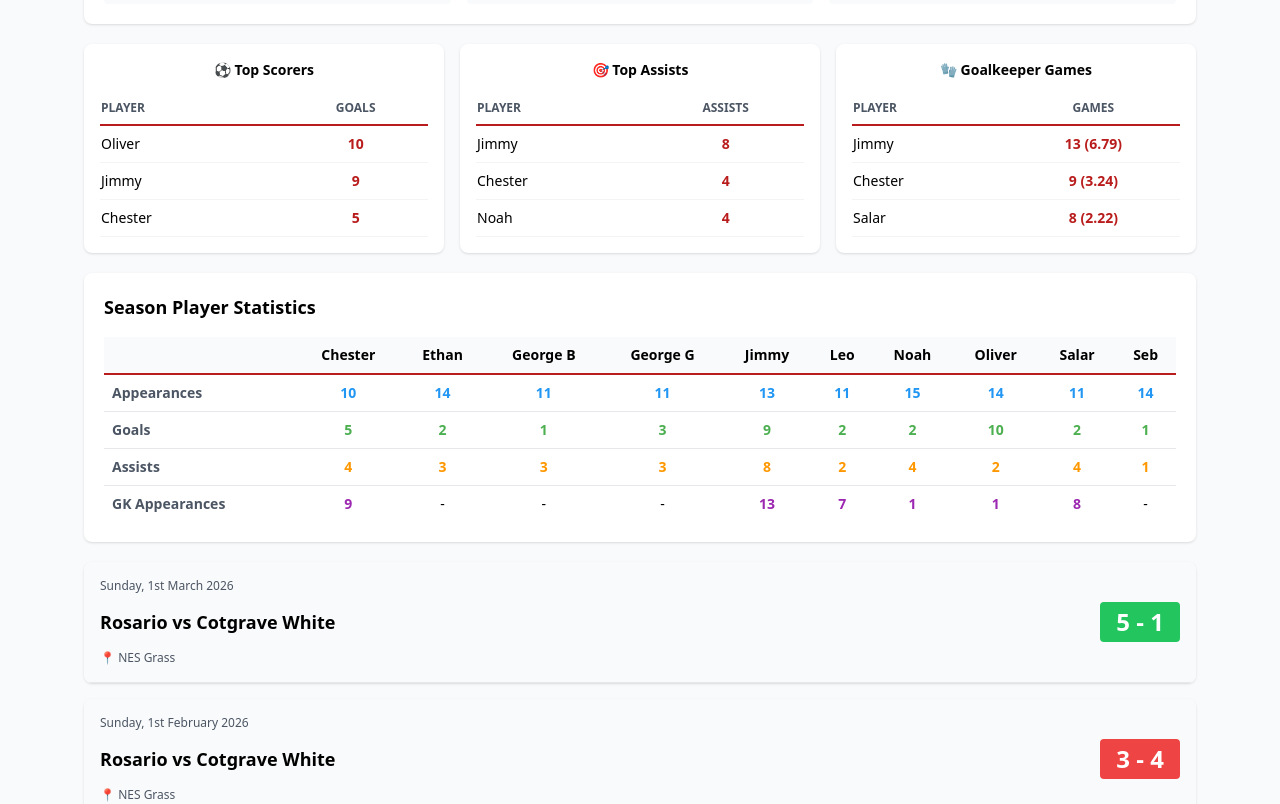
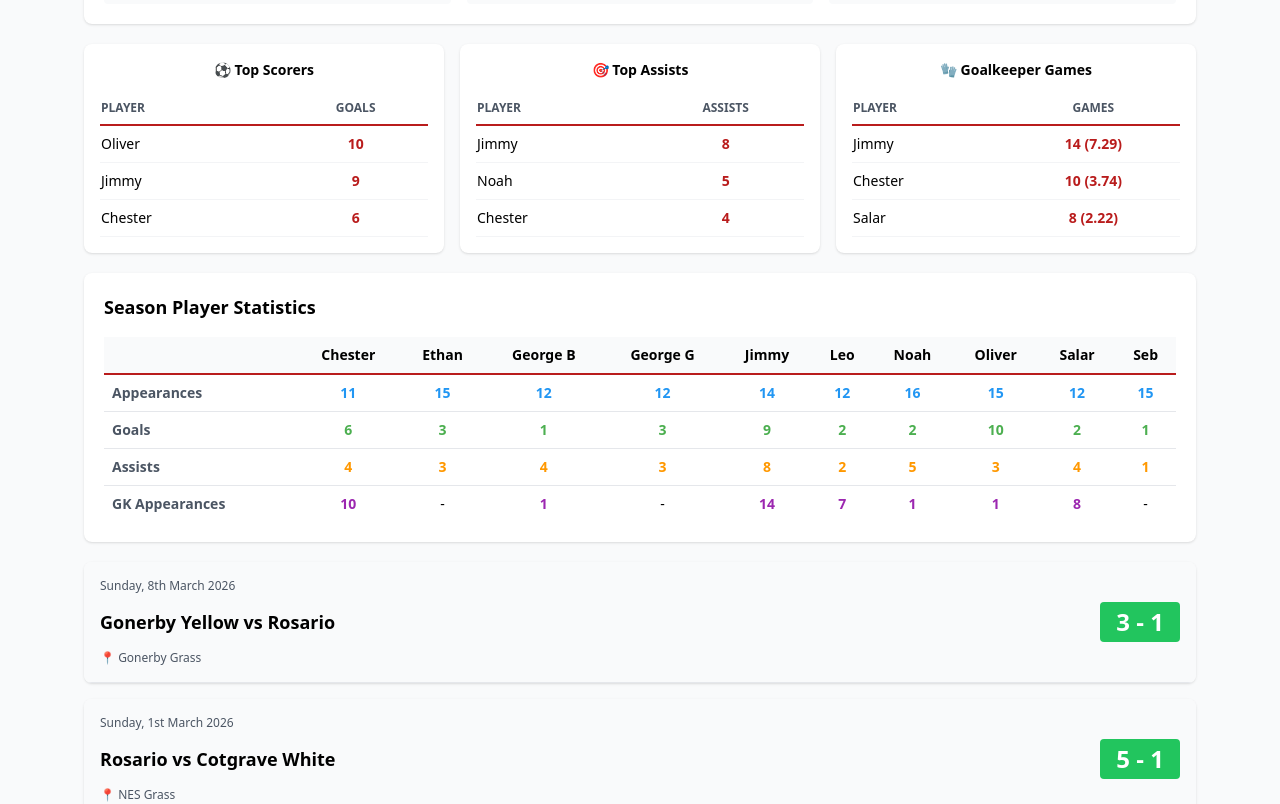
Before and after one commit to michaeljnorman2020-cmd/rosario-results, a React (Create React App) app: page / in a window 1280 px wide. Shown: the part 360-1164 px from the top of the page. Built offline with nearby package versions, Linux system fonts and the light colour scheme.

Commit message:
20260308 - Gonerby Yellow

```diff
--- a/src/App.js
+++ b/src/App.js
@@ -297,13 +297,33 @@ const App = () => {
         Chester: { mins: 0, goals: 0, assists: 0, gk: false, sub: false, gkMins: 0, pom: false},
         Ethan: { mins: 42, goals: 0, assists: 1, gk: false, sub: false, gkMins: 0, pom: false},
         'George B': { mins: 0, goals: 0, assists: 0, gk: false, sub: false, gkMins: 0, pom: false},
-        'George G': { mins: 42, goals: 1, assists: 0, gk: false, sub: false, gkMins: 0, pom: true},
+        'George G': { mins: 42, goals: 1, assists: 0, gk: false, sub: true, gkMins: 0, pom: true},
         Jimmy: { mins: 50, goals: 2, assists: 1, gk: true, sub: false, gkMins: 25, pom: false},
         Leo: { mins: 50, goals: 0, assists: 0, gk: true, sub: false, gkMins: 25, pom: false},
         Noah: { mins: 42, goals: 0, assists: 0, gk: false, sub: false, gkMins: 0, pom: false},
         Oliver: { mins: 42, goals: 1, assists: 0, gk: false, sub: false, gkMins: 0, pom: false},
         Salar: { mins: 41, goals: 1, assists: 2, gk: false, sub: false, gkMins: 0, pom: false},
         Seb: { mins: 41, goals: 0, assists: 0, gk: false, sub: false, gkMins: 0, pom: false}
+      }
+    },
+    {
+      date: 'Sunday, 8th March 2026',
+      sortDate: '2026-03-08',
+      opponent: 'Gonerby Yellow',
+      home: false,
+      score: { for: 3, against: 1 },
+      location: 'Gonerby Grass',
+      stats: {
+        Chester: { mins: 42, goals: 1, assists: 0, gk: true, sub: false, gkMins: 25, pom: false},
+        Ethan: { mins: 32, goals: 1, assists: 0, gk: false, sub: false, gkMins: 0, pom: true},
+        'George B': { mins: 33, goals: 0, assists: 1, gk: true, sub: false, gkMins: 0, pom: false},
+        'George G': { mins: 34, goals: 0, assists: 0, gk: false, sub: false, gkMins: 0, pom: false},
+        Jimmy: { mins: 42, goals: 0, assists: 0, gk: true, sub: false, gkMins: 25, pom: false},
+        Leo: { mins: 34, goals: 0, assists: 0, gk: false, sub: false, gkMins: 0, pom: false},
+        Noah: { mins: 33, goals: 0, assists: 1, gk: false, sub: true, gkMins: 0, pom: false},
+        Oliver: { mins: 33, goals: 0, assists: 1, gk: false, sub: false, gkMins: 0, pom: false},
+        Salar: { mins: 34, goals: 0, assists: 0, gk: false, sub: false, gkMins: 0, pom: false},
+        Seb: { mins: 33, goals: 0, assists: 0, gk: false, sub: true, gkMins: 0, pom: false}
       }
     }
 
```
